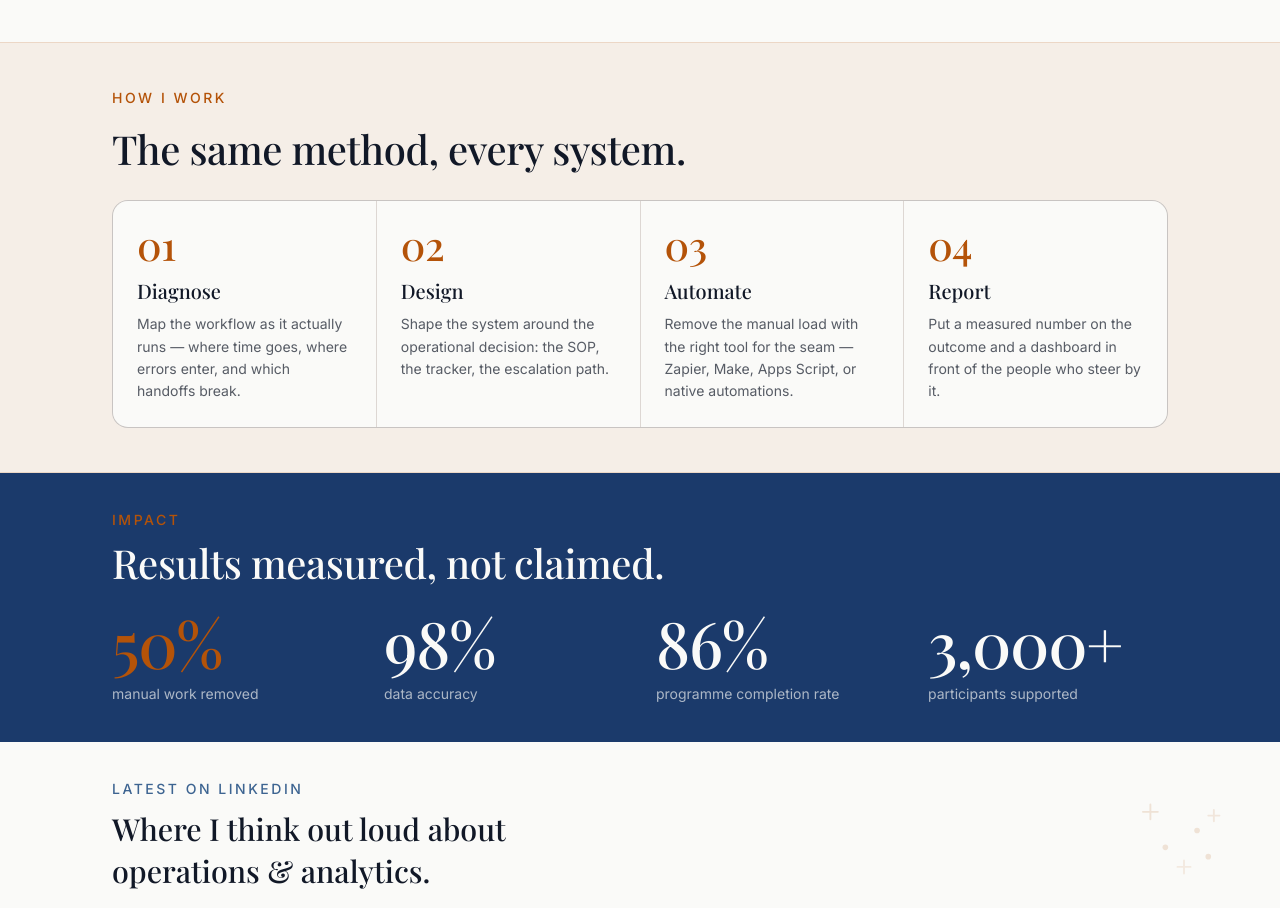
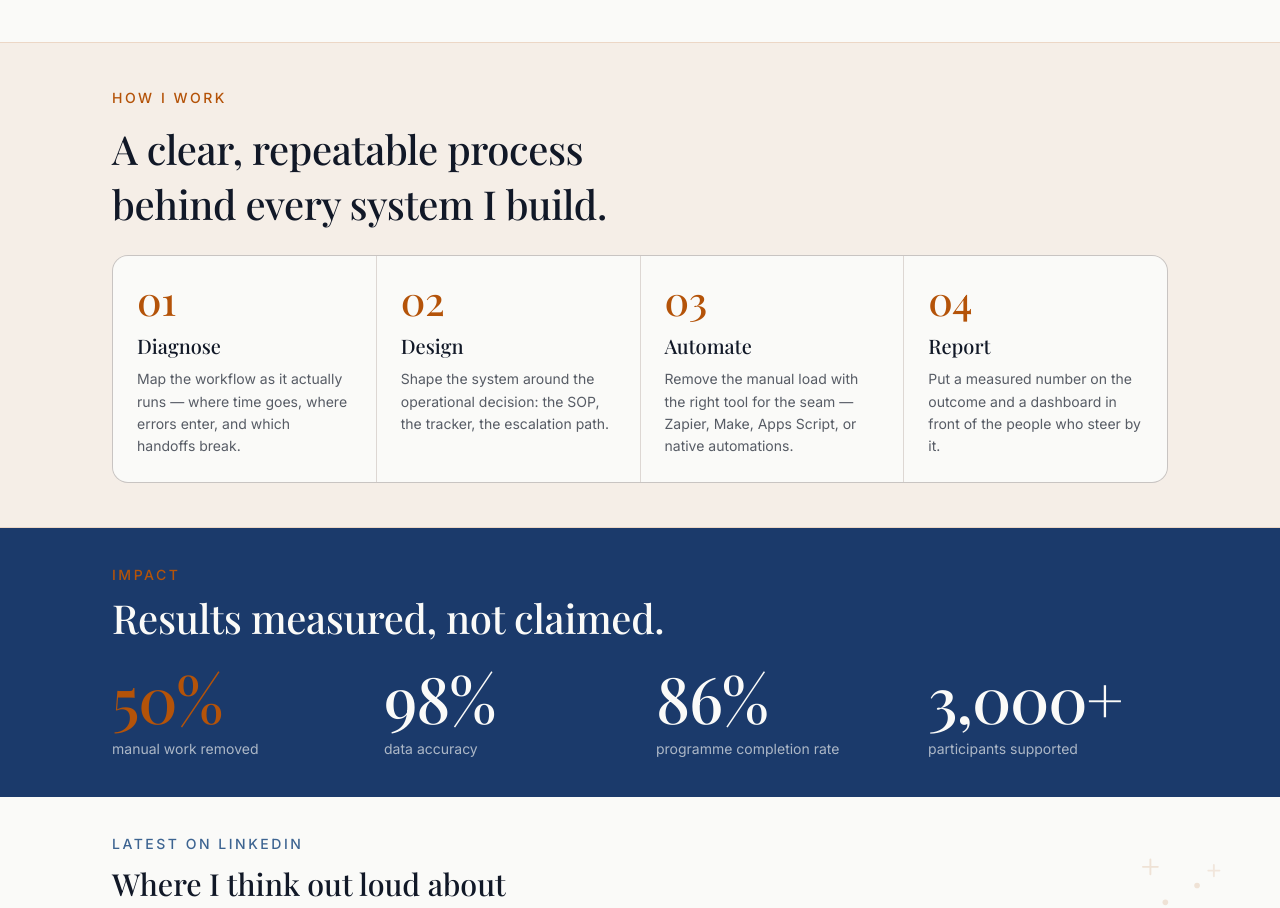
Before and after one commit to keren-wangombe/Keren-Wang-ombe, a Next.js app: page / in a window 1280 px wide. Shown: the part 1165-2073 px from the top of the page. Built offline with nearby package versions, Linux system fonts and the light colour scheme; no server answers.

Commit message:
Clarify the How I Work section heading
Replace "The same method, every system." with a plainer line that
reads clearly to visitors.

Co-Authored-By: Claude Fable 5 <noreply@anthropic.com>
Claude-Session: https://claude.ai/code/session_01LGyxZPbeTwxZHrYniDfMC4

```diff
--- a/app/page.tsx
+++ b/app/page.tsx
@@ -122,7 +122,7 @@ export default function HomePage() {
           <Reveal>
             <p className="kicker text-amber">How I work</p>
             <h2 className="mt-3 max-w-2xl font-serif text-h2 font-light leading-snug text-ink">
-              The same method, every system.
+              A clear, repeatable process behind every system I build.
             </h2>
           </Reveal>
           <ol className="mt-6 grid gap-px overflow-hidden rounded-2xl border border-ink/10 bg-ink/10 sm:grid-cols-2 lg:grid-cols-4">
```
